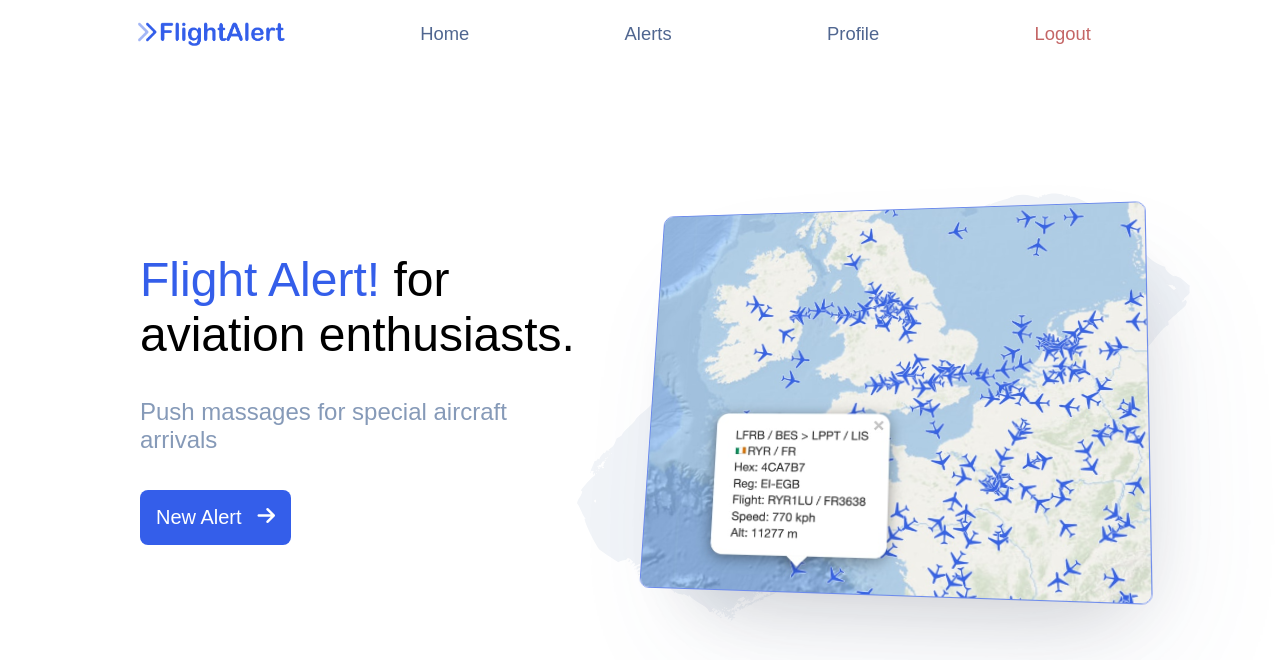
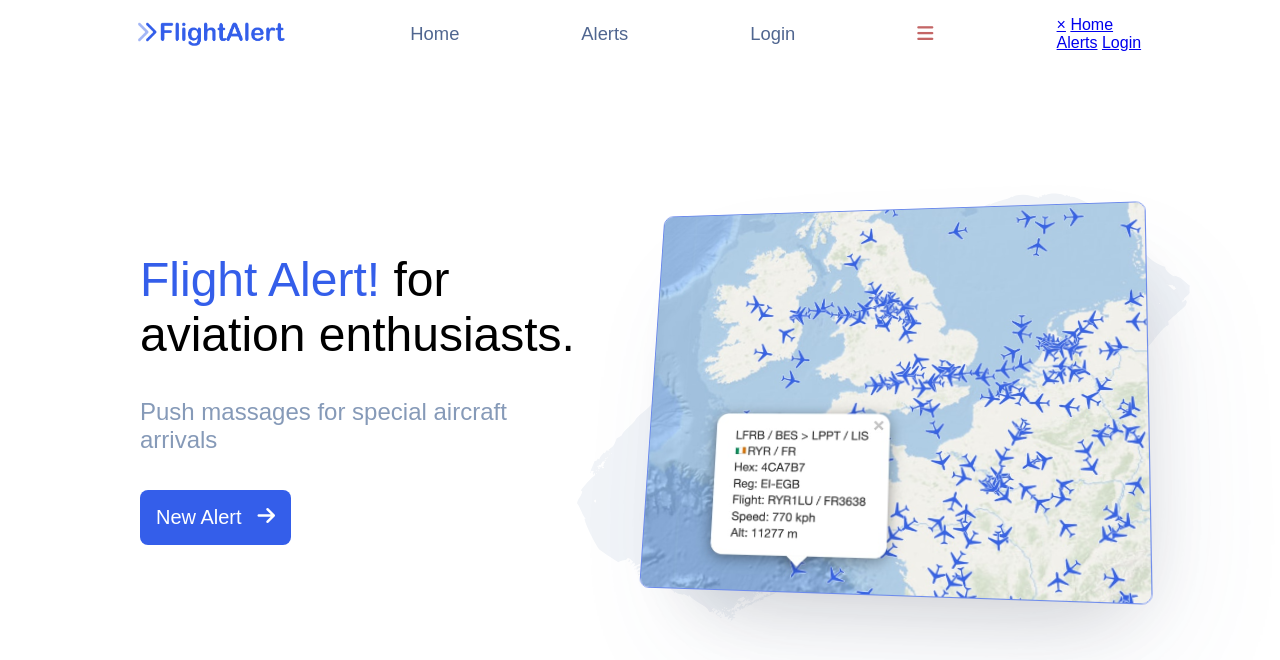
Before and after one commit to Foffa0/AirLabs-Api, a Python web app: template app/templates/public/index.html in a window 1280 px wide. Shown: the top 660 px of the page. Run offline with Jinja, Linux system fonts and the light colour scheme; the template is opened without the code that fills it, so the values that code supplies are empty; some libraries are stand-ins or nearby versions.

Commit message:
responsive navbar

```diff
--- a/app/static/script.js
+++ b/app/static/script.js
@@ -12,3 +12,18 @@
         }
     });
 }
+
+/* Toggle between adding and removing the "responsive" class to topnav when the user clicks on the icon */
+function openNav() {
+    document.getElementById("sidenav").style.width = "250px";
+    var main = document.getElementsByTagName("main")[0];
+    main.style.marginLeft = "250px";
+    document.getElementById("overlay").style.display = "block"
+  }
+
+  function closeNav() {
+    document.getElementById("sidenav").style.width = "0";
+    var main = document.getElementsByTagName("main")[0];
+    main.style.marginLeft= "0";
+    document.getElementById("overlay").style.display = "none"
+  }
--- a/app/templates/public/templates/public_template.html
+++ b/app/templates/public/templates/public_template.html
@@ -9,24 +9,49 @@
     {% else %}
         <title>Flight Alert</title>
     {% endif %}
-    <link rel="stylesheet" href="../../../static/style.css">
+    <link rel="stylesheet" href="{{url_for('static', filename='style.css') }}">
     <link rel="stylesheet" href="https://cdnjs.cloudflare.com/ajax/libs/font-awesome/6.3.0/css/all.min.css">
 </head>
 <body>
     <nav class="container">
         <a class="navbar-brand" href="">
-            <img src="../../../static/img/logo.png" alt="logo">
+            <img src="{{url_for('static', filename='img/logo.png') }}" alt="logo">
         </a>
-        <div class="nav-links">
-            <a href="">Home</a>
-            <a href="">Alerts</a>
-            <a href="">Profile</a>
-            <a href="">Logout</a>
+        <div id="topnav" class="nav-links">
+            <a href="{{ url_for('main.index') }}">Home</a>
+            <a href="{{ url_for('main.alerts') }}">Alerts</a>
+            {% if current_user.confirmed and current_user.is_authenticated %}
+            <a href="{{ url_for('users.account') }}">Profile</a>
+            <a class="logout-link" href="{{ url_for('users.logout') }}">Logout</a>
+            {% elif current_user.is_authenticated %}
+            <a href="{{ url_for('users.unconfirmed') }}">Confirm</a>
+            <a class="logout-link" href="{{ url_for('users.logout') }}">Logout</a>
+            {% else %}
+            <a class="login-link" href="{{ url_for('users.login') }}">Login</a>
+            {% endif %}
+            <a href="javascript:void(0);" class="icon" onclick="openNav()">
+                <i class="fa fa-bars"></i>
+            </a>
+        </div>
+        <div id="sidenav" class="sidenav">
+            <a href="javascript:void(0)" class="closebtn" onclick="closeNav()">&times;</a>
+            <a href="{{ url_for('main.index') }}">Home</a>
+            <a href="{{ url_for('main.alerts') }}">Alerts</a>
+            {% if current_user.confirmed and current_user.is_authenticated %}
+            <a href="{{ url_for('users.account') }}">Profile</a>
+            <a class="logout-link" href="{{ url_for('users.logout') }}">Logout</a>
+            {% elif current_user.is_authenticated %}
+            <a href="{{ url_for('users.unconfirmed') }}">Confirm</a>
+            <a class="logout-link" href="{{ url_for('users.logout') }}">Logout</a>
+            {% else %}
+            <a class="login-link" href="{{ url_for('users.login') }}">Login</a>
+            {% endif %}
         </div>
     </nav>
-
+    <main>
+        <div id="overlay"></div>
     {% block content %}{% endblock content %}
-
+    </main>
     <script src="../../../static/script.js"></script>
 </body>
 </html>
```
